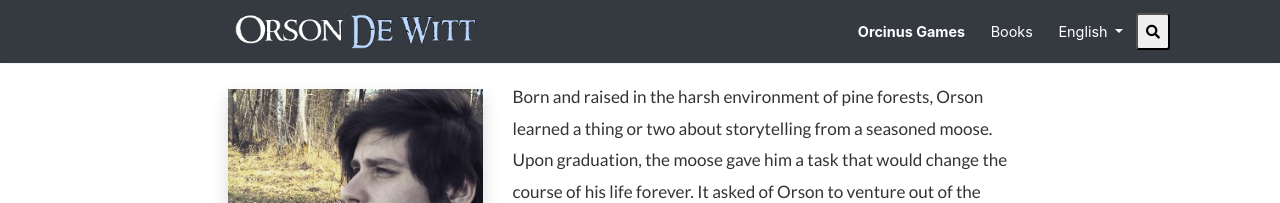
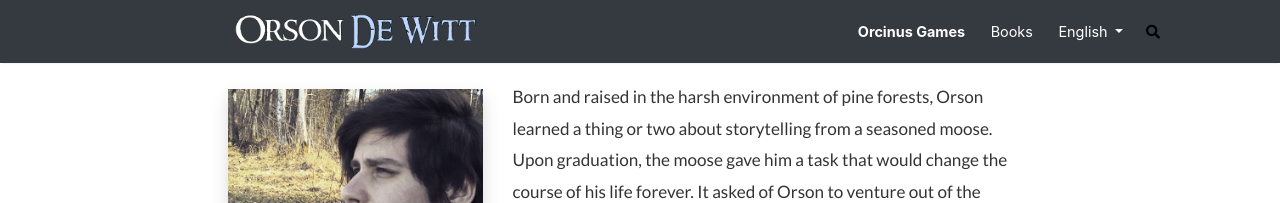
Before and after one commit to OrsonDWitt/OrsonDWitt.github.io, a Jekyll site: the page built from _pages/about.md, in a window 1280 px wide. Shown: the top 203 px of the page. Built offline with Jekyll 4.4.1, drawn with Linux system fonts in a browser that asks for light colours; nearby versions of some CDN libraries.

Commit message:
Update search-lunr.html

```diff
--- a/_includes/search-lunr.html
+++ b/_includes/search-lunr.html
@@ -9,7 +9,7 @@
     .lunrsearchresult a:hover .title {text-decoration: underline;}
 </style>
 
-    <button id="btn-info" type="button" class="btn-sm" style="background-color:transparent,border-color:transparent;" data-toggle="collapse" data-target=".search-input" onclick="getElementById('btn-info').style.display = 'none'"><i class="fas fa-search"></i></button>
+    <button id="btn-info" type="button" class="btn-sm" style="background-color:transparent;border-color:transparent;" data-toggle="collapse" data-target=".search-input" onclick="getElementById('btn-info').style.display = 'none'"><i class="fas fa-search"></i></button>
 <div class="collapse search-input">
 <form class="bd-search" onSubmit="return lunr_search(document.getElementById('lunrsearch').value);">
     <input type="text" class="form-control text-small launch-modal-search" id="lunrsearch" name="q" maxlength="255" value="" placeholder="Type and enter..."/>
```
